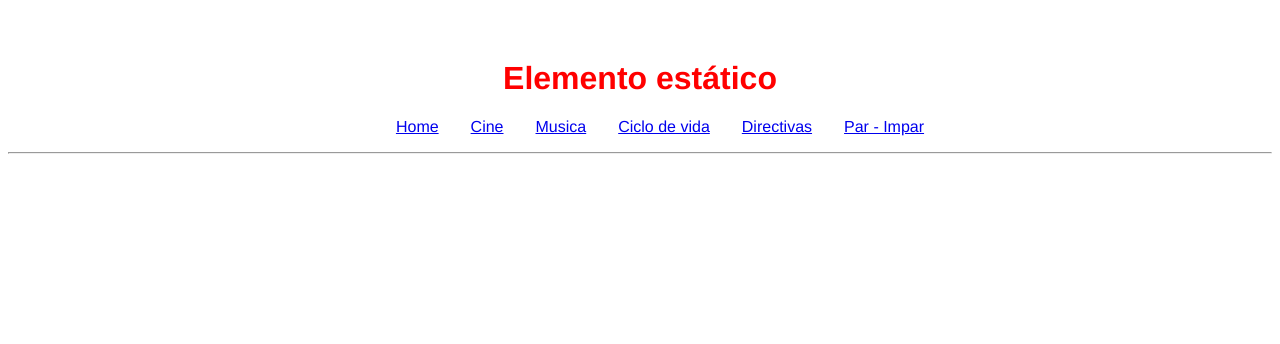
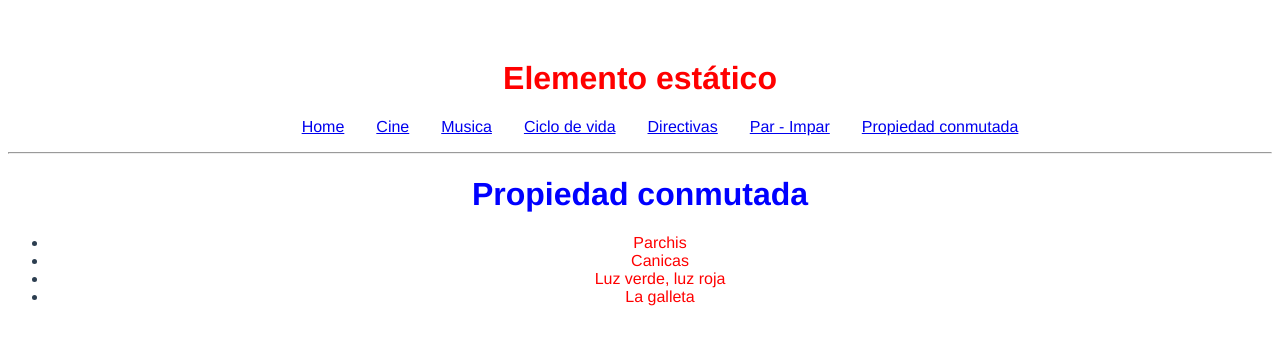
Before and after one commit to Jorgerdzz/primervue, a Vue app: page /propiedadconmutada in a window 1280 px wide. Shown: the top 344 px of the page. Built offline with nearby package versions, Linux system fonts and the light colour scheme.

Commit message:
Propiedad conmutada

```diff
--- a/src/Router.js
+++ b/src/Router.js
@@ -4,6 +4,7 @@ import MusicaComponent from './components/MusicaComponent.vue';
 import CicloVida from './components/CicloVida.vue';
 import DirectivasComponent from './components/DirectivasComponent.vue';
 import ParImpar from "./components/ParImpar.vue";
+import PropiedadConmutada from "./components/PropiedadConmutada.vue";
 
 import { createRouter, createWebHistory } from 'vue-router';
 
@@ -13,7 +14,8 @@ const rutas = [
     {path: "/musica", component: MusicaComponent},
     {path: "/ciclovida", component: CicloVida},
     {path: "/directivas", component: DirectivasComponent},
-    {path: "/parimpar", component: ParImpar}
+    {path: "/parimpar", component: ParImpar},
+    {path: "/propiedadconmutada", component: PropiedadConmutada}
 ]
 
 const router = createRouter({
--- a/src/components/MenuComponent.vue
+++ b/src/components/MenuComponent.vue
@@ -19,6 +19,9 @@
             <li>
                 <router-link to="/parimpar">Par - Impar</router-link>
             </li>
+            <li>
+                <router-link to="/propiedadconmutada">Propiedad conmutada</router-link>
+            </li>
         </ul>
     </div>
 </template>
--- /dev/null
+++ b/src/components/PropiedadConmutada.vue
@@ -0,0 +1,31 @@
+<template>
+    <div>
+        <h1>Propiedad conmutada</h1>
+        <ul>
+            <li v-for="juego in juegosRojos" :key="juego" v-html="juego"></li>
+        </ul>
+    </div>
+</template>
+
+<script>
+    export default {
+        name: "PropiedadConmutada",
+        computed:{
+            juegosRojos(){
+                var datos = this.juegos;
+                let i = 0;
+                for(let dato of datos){
+                    var juegoRojo = "<span style='color:red'>" + dato + "</span>";
+                    datos[i] = juegoRojo;
+                    i++;
+                }
+                return datos;
+            }
+        },
+        data (){
+            return {
+                juegos: ["Parchis", "Canicas", "Luz verde, luz roja", "La galleta"]
+            }
+        }
+    }
+</script>
```
